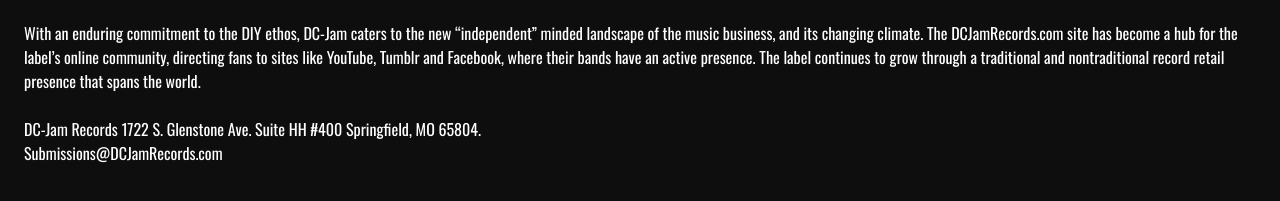
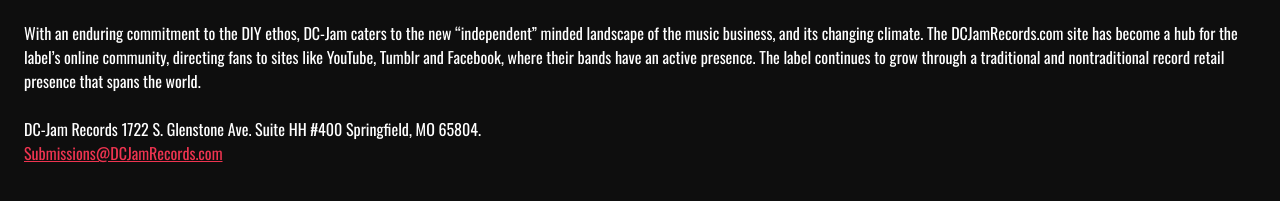
Before and after one commit to ajmillerdevelopment/dc-jam, a Gatsby site: page /about in a window 1280 px wide. Shown: the part 191-392 px from the top of the page. Built offline with nearby package versions, Linux system fonts and the light colour scheme; Gatsby itself is replaced by a stand-in of ours.

Commit message:
made email link live and added commented out form

```diff
--- a/src/comps/Drawer.js
+++ b/src/comps/Drawer.js
@@ -6,7 +6,6 @@ const Drawer = () => {
             <a href="/about" className="font-display block my-1 text-3xl text-white">About</a>
             <a href="/artists" className="font-display block my-1 text-3xl text-white">Artists</a>
             <a href="/catalog" className="font-display block my-1 text-3xl text-white">Catalog</a>
-            <h2 className="font-display my-1 text-3xl text-white">Contact</h2>
             <h3 className="font-body text-white">Social Links etc</h3>
         </nav>
     )
--- a/src/pages/about.js
+++ b/src/pages/about.js
@@ -26,7 +26,21 @@ const AboutPage = () => {
             <h2 className="font-display text-white text-center text-3xl">About</h2>
             <p className="font-body m-6 text-white">DC-Jam Records is an American independent record label founded in 2006 by President Darron Hemann, that focuses primarily on the genres of Punk, Ska, and Experimental music. The roster features well-known classic punk rock artists such as: The Adicts, Fishbone, Richie Ramone, T.S.O.L., JFA and Down By Law, as well as several twenty-first century up and comers.</p>
             <p className="font-body m-6 text-white">With an enduring commitment to the DIY ethos, DC-Jam caters to the new “independent” minded landscape of the music business, and its changing climate. The DCJamRecords.com site has become a hub for the label’s online community, directing fans to sites like YouTube, Tumblr and Facebook, where their bands have an active presence. The label continues to grow through a traditional and nontraditional record retail presence that spans the world.</p>
-            <p className="font-body m-6 text-white">DC-Jam Records 1722 S. Glenstone Ave. Suite HH #400 Springfield, MO 65804. <br/>  Submissions@DCJamRecords.com</p>
+            <p className="font-body m-6 text-white">DC-Jam Records 1722 S. Glenstone Ave. Suite HH #400 Springfield, MO 65804. <br/> <a href="mailto:" className="underline text-highlight-red">Submissions@DCJamRecords.com</a> </p>
+            {/* <h3 className="font-display text-white text-center text-2xl">Contact Us!</h3>
+            <form action="mailto:ajm9594@gmail.com" method="POST" encType="text/plain">
+              <p className="text-white">Name:</p>
+              <input type="text" name="name" />
+              <p className="text-white">E-mail:</p>
+              <input type="email" name="mail" />
+              <p className="text-white">Phone Number</p>
+              <input type="text" name="number" />
+              <p className="text-white">Website</p>
+              <input type="text" name="website" />
+              <p className="text-white">Message</p>
+              <textarea name="message" id="" cols="30" rows="10"></textarea>
+              <input type="submit" value="Send" />
+            </form> */}
         </div>
     )
 }
```
